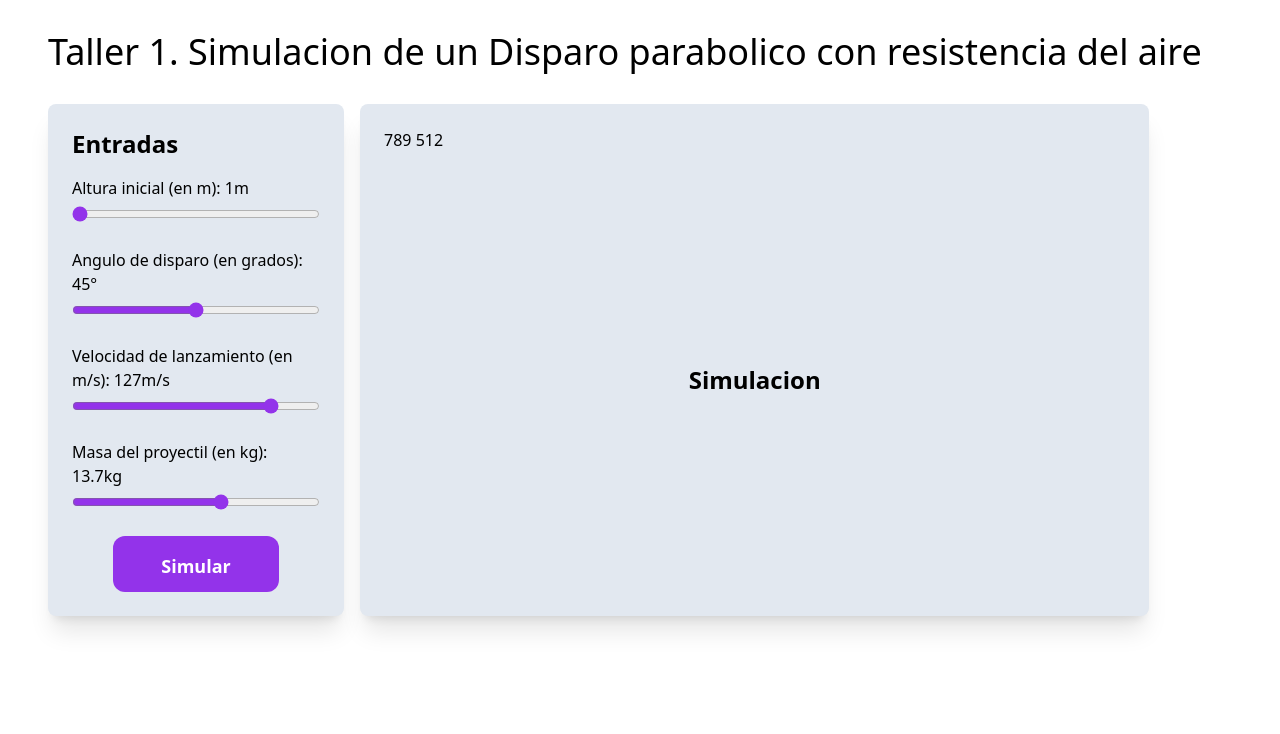
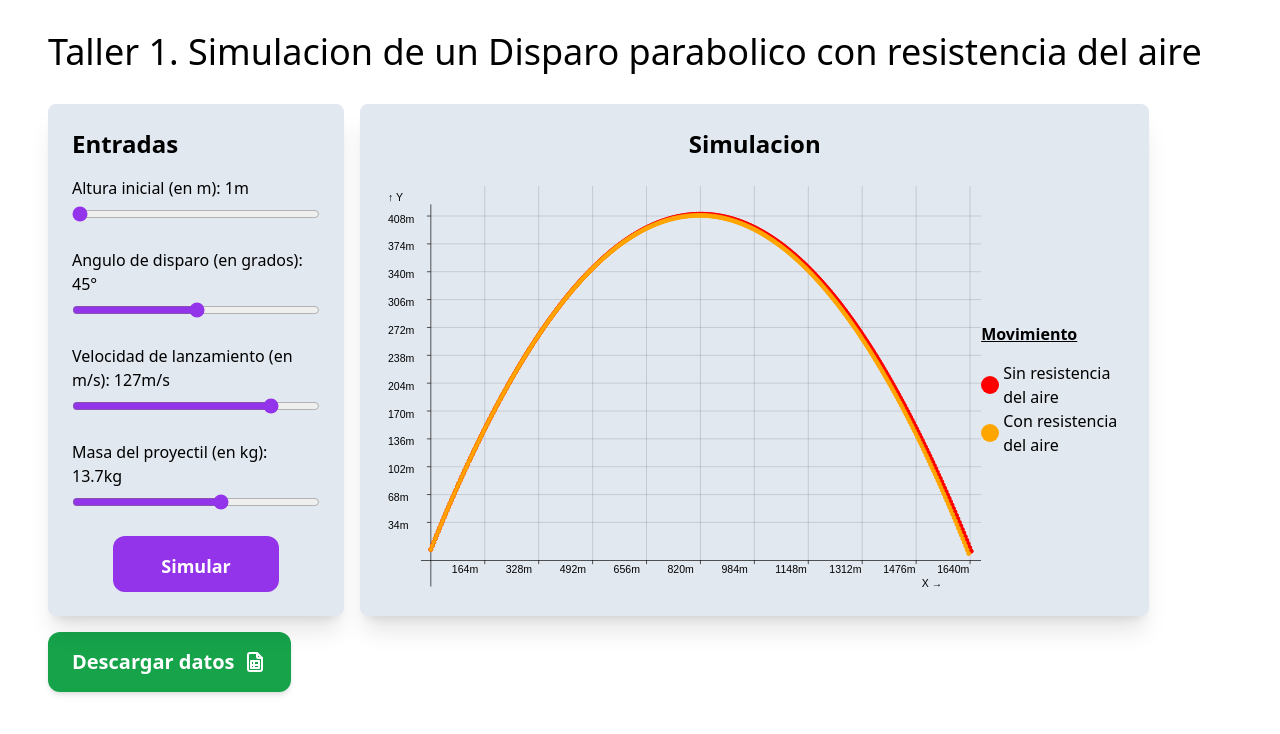
Before and after one commit to javi-diaz47/parabolic-shooting, a SvelteKit app: page / in a window 1280 px wide. Shown: the top 734 px of the page. Built offline with nearby package versions, Linux system fonts and the light colour scheme.

Commit message:
feat: add support to download the data of the motions into a .XLSX file

```diff
--- a/package.json
+++ b/package.json
@@ -33,6 +33,7 @@
 	},
 	"type": "module",
 	"dependencies": {
-		"d3": "^7.8.5"
+		"d3": "^7.8.5",
+		"xlsx": "https://cdn.sheetjs.com/xlsx-0.20.0/xlsx-0.20.0.tgz"
 	}
 }
--- a/src/Scatter.css
+++ b/src/Scatter.css
@@ -15,24 +15,31 @@ svg {
 	color: black;
 	margin-top: auto;
 	margin-bottom: auto;
+	min-width: 140px;
+	display: flex;
+	flex-direction: column;
+	justify-content: center;
 }
 
 .scatter_legend_info {
 	display: flex;
+	gap: 4px;
 	align-items: center;
-	justify-content: space-evenly;
+	justify-content: center;
+	font-size: 1rem;
 }
 
 .scatter_legend_span {
+	width: 1px;
+	aspect-ratio: 1/1;
 	border-radius: 50%;
-	display: inline-block;
-	margin-top: 10px;
 }
 
 .legend_title {
 	margin-top: 0;
 	margin-bottom: 15px;
 	text-decoration-line: underline;
+	font-size: 1rem;
 }
 
 .legend_note {
@@ -42,10 +49,11 @@ svg {
 
 .dot_info {
 	position: absolute;
-	display: inline;
+	display: flex;
+	gap: 4px;
 	margin: 0;
-	border-radius: 5px;
-	padding: 5px;
+	border-radius: 10px;
+	padding: 6px;
 	box-shadow: rgba(0, 0, 0, 0.02) 0px 1px 3px 0px, rgba(27, 31, 35, 0.15) 0px 0px 0px 1px;
 }
 
--- /dev/null
+++ b/src/components/DownloadIcon.svelte
@@ -0,0 +1,21 @@
+<script lang="ts">
+	export let className: string;
+</script>
+
+<svg
+	xmlns="http://www.w3.org/2000/svg"
+	class={className}
+	viewBox="0 0 24 24"
+	stroke-width="2"
+	stroke="currentColor"
+	fill="none"
+	stroke-linecap="round"
+	stroke-linejoin="round"
+>
+	<path stroke="none" d="M0 0h24v24H0z" fill="none" />
+	<path d="M14 3v4a1 1 0 0 0 1 1h4" />
+	<path d="M17 21h-10a2 2 0 0 1 -2 -2v-14a2 2 0 0 1 2 -2h7l5 5v11a2 2 0 0 1 -2 2z" />
+	<path d="M8 11h8v7h-8z" />
+	<path d="M8 15h8" />
+	<path d="M11 11v7" />
+</svg>
--- a/src/components/Scatter.svelte
+++ b/src/components/Scatter.svelte
@@ -31,10 +31,8 @@
 
 	$: storeScatterChart.updateChart(data);
 
-	// .filter((el) => reactiveFilters.includes(colors[el[2]]));
+	$: console.log($storeScatterChart.scaledPoints.map((s) => [s[0], s[1]]));
 </script>
-
-<h2>{data[0].id} - {data[0].data[2].y}</h2>
 
 <div class="scatter_plot_container">
 	<svg
@@ -139,29 +137,45 @@
 	{#if dotInfo}
 		<div
 			class="dot_info"
-			style="left:{dotInfo[2].clientX - (2 / 3) * width + 12}px;
-      top:{dotInfo[2].clientY -
-				height / 3 +
-				12}px; background-color:{tooltipBackground}; color:{tooltipTextColor}"
+			style="left:{dotInfo[2].clientX + 24}px;
+      top:{dotInfo[2].clientY +
+				24}px; background-color:{tooltipBackground}; color:{tooltipTextColor}"
 		>
 			<span
 				class="scatter_legend_span"
 				style="background-color: {colors[$storeScatterChart.points[dotInfo[1]][2]]}; height:{width /
 					100}px; width:{width / 100}px; "
 			/>
-			{$storeScatterChart.subsets
-				? $storeScatterChart.subsets[$storeScatterChart.points[dotInfo[1]][2]]
-				: ''}
-			{'x'}: {$storeScatterChart.points[dotInfo[1]][0].toFixed(3)},
-			{'y'}: {$storeScatterChart.points[dotInfo[1]][1].toFixed(3)}
+
+			<div class="flex flex-col">
+				<span class="font-bold">
+					{$storeScatterChart.subsets
+						? $storeScatterChart.subsets[$storeScatterChart.points[dotInfo[1]][2]]
+						: ''}
+				</span>
+				<span>
+					x:
+					{$storeScatterChart.points[dotInfo[1]][0].toFixed(3)}
+					(m)
+				</span>
+				<span>
+					y:
+					{$storeScatterChart.points[dotInfo[1]][1].toFixed(3)}
+					(m)
+				</span>
+				<span>
+					t:
+					{$storeScatterChart.points[dotInfo[1]][3].toFixed(2)}
+					s
+				</span>
+			</div>
 		</div>
 	{/if}
 
 	<!-- Legend/Filters -->
 	<section class="scatter_legend" style="width:{width / 10}px; font-size: {width / 75}px">
 		{#if $storeScatterChart.subsets}
-			<h1 class="legend_title"><b>Legend</b></h1>
-			<h5 class="legend_note">Click to Filter</h5>
+			<h1 class="legend_title"><b>Movimiento</b></h1>
 			{#each $storeScatterChart.subsets as subset, i}
 				<div
 					class="scatter_legend_info"
--- /dev/null
+++ b/src/lib/downloadSpreadsheet.ts
@@ -0,0 +1,86 @@
+import { utils, writeFile } from 'xlsx';
+export const MAX_COL_WIDTH_SPREADSHEET = 10;
+interface Props {
+	points: { x: number; y: number }[];
+	m: number;
+	v: number;
+	alfa: number;
+	dt: number;
+}
+
+interface Row {
+	t: number | string;
+	x: number | string;
+	y: number | string;
+	m: number | string;
+	y0: number | string;
+	v: number | string;
+	alfa: number | string;
+	dt: number | string;
+}
+
+const createSheet = ({ points, m, v, alfa, dt }: Props) => {
+	let rows: Row[] = [
+		{
+			t: 0,
+			x: 0,
+			y: points[0].y,
+			m,
+			y0: points[0].y,
+			v,
+			alfa,
+			dt
+		}
+	];
+
+	rows = [
+		...rows,
+		...points.slice(1).map(({ x, y }, i) => ({
+			t: i + 1 * dt,
+			x,
+			y,
+			m: '',
+			y0: '',
+			v: '',
+			alfa: '',
+			dt: ''
+		}))
+	];
+
+	const worksheet = utils.json_to_sheet(rows);
+
+	utils.sheet_add_aoa(
+		worksheet,
+		[
+			[
+				't (s)',
+				'X (m)',
+				'Y (m)',
+				'Masa (kg)',
+				'Altura inicial (m)',
+				'Velocidad inicial (m/s)',
+				'Angulo de lanzamiento (°)',
+				'dt (s)'
+			]
+		],
+		{ origin: 'A1' }
+	);
+
+	const colsConfig = {
+		wch: MAX_COL_WIDTH_SPREADSHEET
+	};
+
+	worksheet['!cols'] = Array(Object.keys(rows[0]).length).fill(colsConfig);
+	return worksheet;
+};
+
+export const downloadSpreadsheet = (sheets: Props[]) => {
+	const workbook = utils.book_new();
+
+	const worksheets = sheets.map(createSheet);
+
+	utils.book_append_sheet(workbook, worksheets[0], 'Disparo Con R.Aire');
+	utils.book_append_sheet(workbook, worksheets[1], 'Disparo Sin R.Aire');
+
+	return writeFile(workbook, 'Tanque - Disparo Parabolico.xlsx', { compression: true });
+};
--- a/src/lib/parabolicShooting.ts
+++ b/src/lib/parabolicShooting.ts
@@ -16,6 +16,8 @@ export const getParabolicShooting = ({
 	k
 }: Params): Simulation => {
 	// Set initial conditions
+	let t = 0;
+
 	let x = 0;
 	let y = initialHeight;
 	const vx = [initialVelocity];
@@ -23,14 +25,13 @@ export const getParabolicShooting = ({
 
 	if (!k) k = 0;
 
-	const pos = [{ x, y }];
+	const pos = [{ x, y, t }];
 
 	alfa = degToRad(alfa);
 	let currVx = initialVelocity * Math.cos(alfa);
 	let currVy = initialVelocity * Math.sin(alfa);
 
 	// Perform the simulation
-	let t = 0;
 	while (y > 0 || t === 0) {
 		t += dt;
 		const totalVelocity: number = Math.sqrt(currVx ** 2 + currVy ** 2);
@@ -49,7 +50,7 @@ export const getParabolicShooting = ({
 		x += currVx * dt;
 		y += currVy * dt;
 
-		pos.push({ x, y });
+		pos.push({ x, y, t });
 		vx.push(currVx);
 		vy.push(currVy);
 	}
--- a/src/lib/parabolicShootingWithAir.ts
+++ b/src/lib/parabolicShootingWithAir.ts
@@ -25,7 +25,7 @@ export const getParabolicShootingWithAir = (params: Params): Simulation => {
 	const x = [0];
 	const y = [initialHeight];
 
-	const pos = [{ x: x[0], y: y[0] }];
+	const pos = [{ x: x[0], y: y[0], t }];
 
 	while (isFlying(y) || y.length === 1) {
 		t += dt;
@@ -42,7 +42,7 @@ export const getParabolicShootingWithAir = (params: Params): Simulation => {
 
 		y.push(currPos.y);
 
-		pos.push(currPos);
+		pos.push({ ...currPos, t });
 	}
 
 	return {
--- a/src/routes/+page.svelte
+++ b/src/routes/+page.svelte
@@ -5,6 +5,8 @@
 	import type { Data } from '../types';
 	import Scatter from '../components/Scatter.svelte';
 	import { getParabolicShooting } from '$lib/parabolicShooting';
+	import DownloadIcon from '../components/DownloadIcon.svelte';
+	import { downloadSpreadsheet } from '$lib/downloadSpreadsheet';
 
 	let inputValues = {
 		alfa: 45,
@@ -14,15 +16,11 @@
 		initialVelocity: 127
 	};
 
-	let simulation: Data[];
-
-	const handleSubmit = () => {
-		console.log(inputValues);
-		if (inputValues.alfa === 0 && inputValues.initialHeight === 0) return;
+	const runSimulation = () => {
 		const parabolicWithAir = getParabolicShootingWithAir(inputValues);
 		const parabolicIdeal = getParabolicShooting(inputValues);
 
-		simulation = [
+		return [
 			{
 				id: 'Sin resistencia del aire',
 				data: parabolicIdeal.pos
@@ -34,8 +32,30 @@
 		];
 	};
 
-	let width;
-	let height;
+	let simulation: Data[] = runSimulation();
+
+	const handleSubmit = () => {
+		simulation = runSimulation();
+	};
+
+	const handleDownload = () => {
+		downloadSpreadsheet([
+			{
+				points: simulation[1].data,
+				alfa: inputValues.alfa,
+				m: inputValues.m,
+				v: inputValues.initialVelocity,
+				dt: inputValues.dt
+			},
+			{
+				points: simulation[0].data,
+				alfa: inputValues.alfa,
+				m: inputValues.m,
+				v: inputValues.initialVelocity,
+				dt: inputValues.dt
+			}
+		]);
+	};
 </script>
 
 <main class="w-full h-full px-8 py-4 rounded-xl">
@@ -50,14 +70,14 @@
 				label={'Altura inicial (en m)'}
 				unit="m"
 				min="0"
-				max="1000"
+				max="500"
 			/>
 			<Input
 				bind:value={inputValues.alfa}
 				label={'Angulo de disparo (en grados)'}
 				unit="°"
 				min="0"
-				max="90"
+				max="89"
 			/>
 			<Input
 				bind:value={inputValues.initialVelocity}
@@ -74,17 +94,23 @@
 				max="20"
 			/>
 		</Form>
-		<div
-			bind:clientWidth={width}
-			bind:clientHeight={height}
-			class="w-2/3 grid gap-4 bg-slate-200 p-6 rounded-lg shadow-xl"
-		>
-			{width}
-			{height}
+		<div class="w-2/3 grid gap-4 bg-slate-200 p-6 rounded-lg shadow-xl">
 			<h2 class="text-2xl font-bold text-center">Simulacion</h2>
 			{#if simulation}
 				<Scatter data={simulation} />
 			{/if}
 		</div>
 	</div>
+	{#if simulation}
+		<div class="mt-4">
+			<button
+				on:click={handleDownload}
+				class="flex items-center gap-2 px-6 py-4 text-white font-semibold text-xl bg-green-600 rounded-xl
+					active:scale-95 transition-all duration-200 shadow-md"
+			>
+				Descargar datos
+				<DownloadIcon className="w-6 h-6 " />
+			</button>
+		</div>
+	{/if}
 </main>
--- a/src/store/storeScatterChart.ts
+++ b/src/store/storeScatterChart.ts
@@ -45,7 +45,7 @@ const createStoreScatterChart = () => {
 				subset.data.forEach((coor) => {
 					xVals.push(coor['x']);
 					yVals.push(coor['y']);
-					points.push([coor['x'], coor['y'], i]);
+					points.push([coor['x'], coor['y'], i, coor['t']]);
 				});
 				subsets.push(subset.id);
 			});
@@ -56,6 +56,13 @@ const createStoreScatterChart = () => {
 
 			const xScale = xType(xDomain, xRange);
 			const yScale = yType(yDomain, yRange);
+
+			let reactiveFilters = [...colors];
+			const reactiveFilter = (color: string) => {
+				if (reactiveFilters.includes(color))
+					reactiveFilters = reactiveFilters.filter((col) => col !== color);
+				else reactiveFilters = [...reactiveFilters, color];
+			};
 
 			const scaledPoints = points.map((el) => [xScale(el[0]), yScale(el[1]), el[2]]);
 
@@ -75,13 +82,6 @@ const createStoreScatterChart = () => {
 			for (let i = 1; i < yScalefactor + 1; i++) {
 				reactiveYTicks.push(i * reactiveUnit); // TODO make adjustable and account for optional %
 			}
-
-			let reactiveFilters = [...colors];
-			const reactiveFilter = (color: string) => {
-				if (reactiveFilters.includes(color))
-					reactiveFilters = reactiveFilters.filter((col) => col !== color);
-				else reactiveFilters = [...reactiveFilters, color];
-			};
 
 			return {
 				xVals,
--- a/src/types.d.ts
+++ b/src/types.d.ts
@@ -31,6 +31,7 @@ export interface Simulation {
 	pos: {
 		x: number;
 		y: number;
+		t: number;
 	}[];
 	vx: number[];
 	vy: number[];
@@ -43,6 +44,7 @@ export interface Data {
 	data: {
 		x: number;
 		y: number;
+		t: number;
 		[key: string]: number;
 	}[];
 }
```
Also changed, not shown: 1 other file (tests, documents, lock files or other folders).
